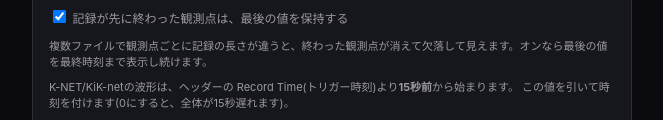
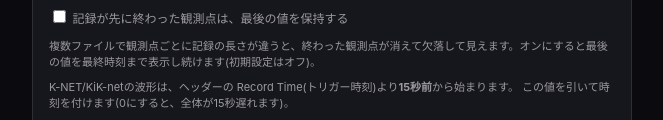
Before and after one commit to skotm/KnetReplay, a plain HTML site: page index.html in a window 1280 px wide. Shown: the part 832-952 px from the top of the page, without its empty margins (308-971 px from the left). Drawn offline with nearby package versions, Linux system fonts and the light colour scheme.

Commit message:
KnetReplayを更新

```diff
--- a/index.html
+++ b/index.html
@@ -198,11 +198,11 @@
   </div>
   <div class="row">
     <div>
-      <label><input type="checkbox" id="holdAfterEnd" checked> 記録が先に終わった観測点は、最後の値を保持する</label>
+      <label><input type="checkbox" id="holdAfterEnd"> 記録が先に終わった観測点は、最後の値を保持する</label>
     </div>
   </div>
   <div class="small-note">
-    複数ファイルで観測点ごとに記録の長さが違うと、終わった観測点が消えて欠落して見えます。オンなら最後の値を最終時刻まで表示し続けます。
+    複数ファイルで観測点ごとに記録の長さが違うと、終わった観測点が消えて欠落して見えます。オンにすると最後の値を最終時刻まで表示し続けます(初期設定はオフ)。
   </div>
   <div class="small-note">
     K-NET/KiK-netの波形は、ヘッダーの Record Time(トリガー時刻)より<b>15秒前</b>から始まります。
```
